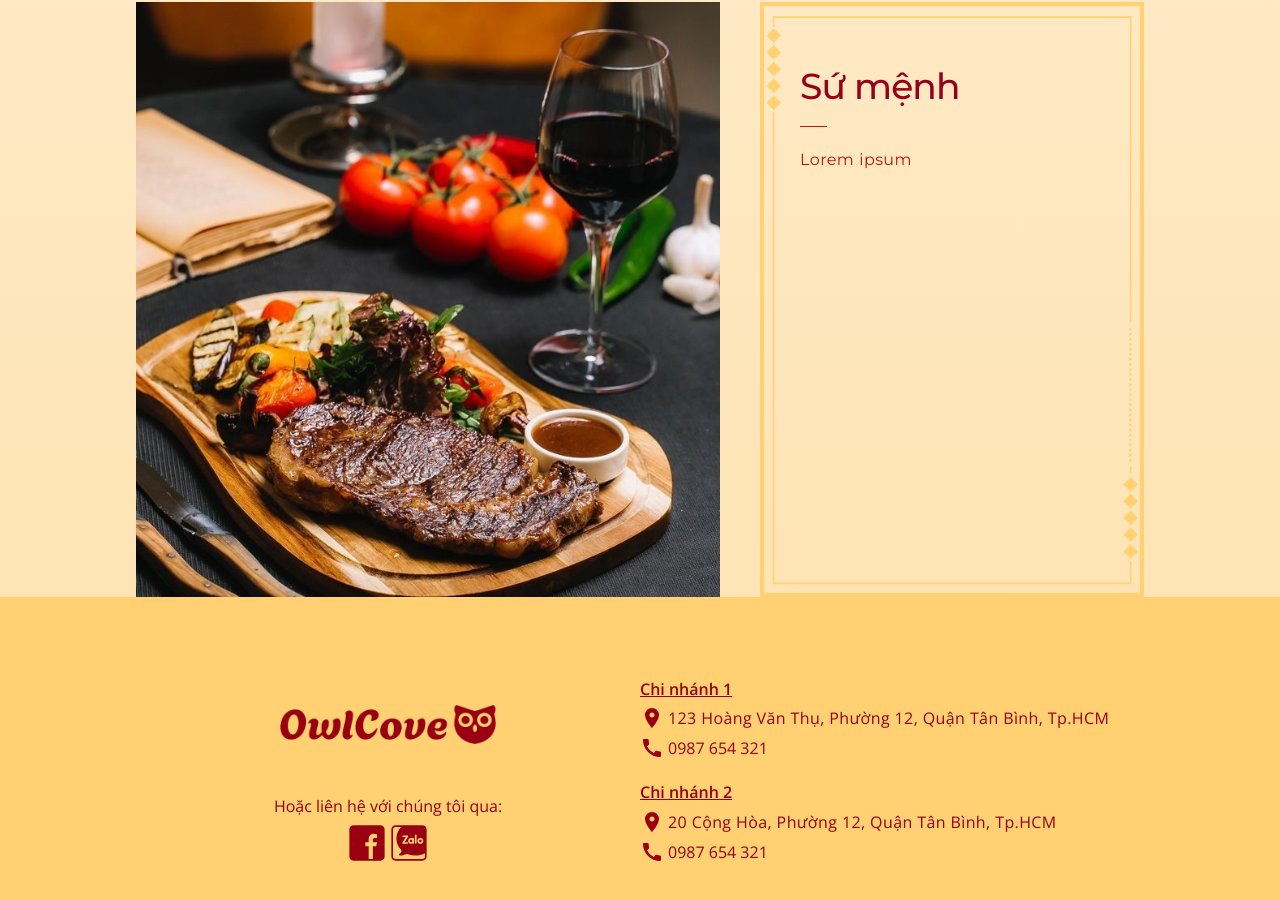
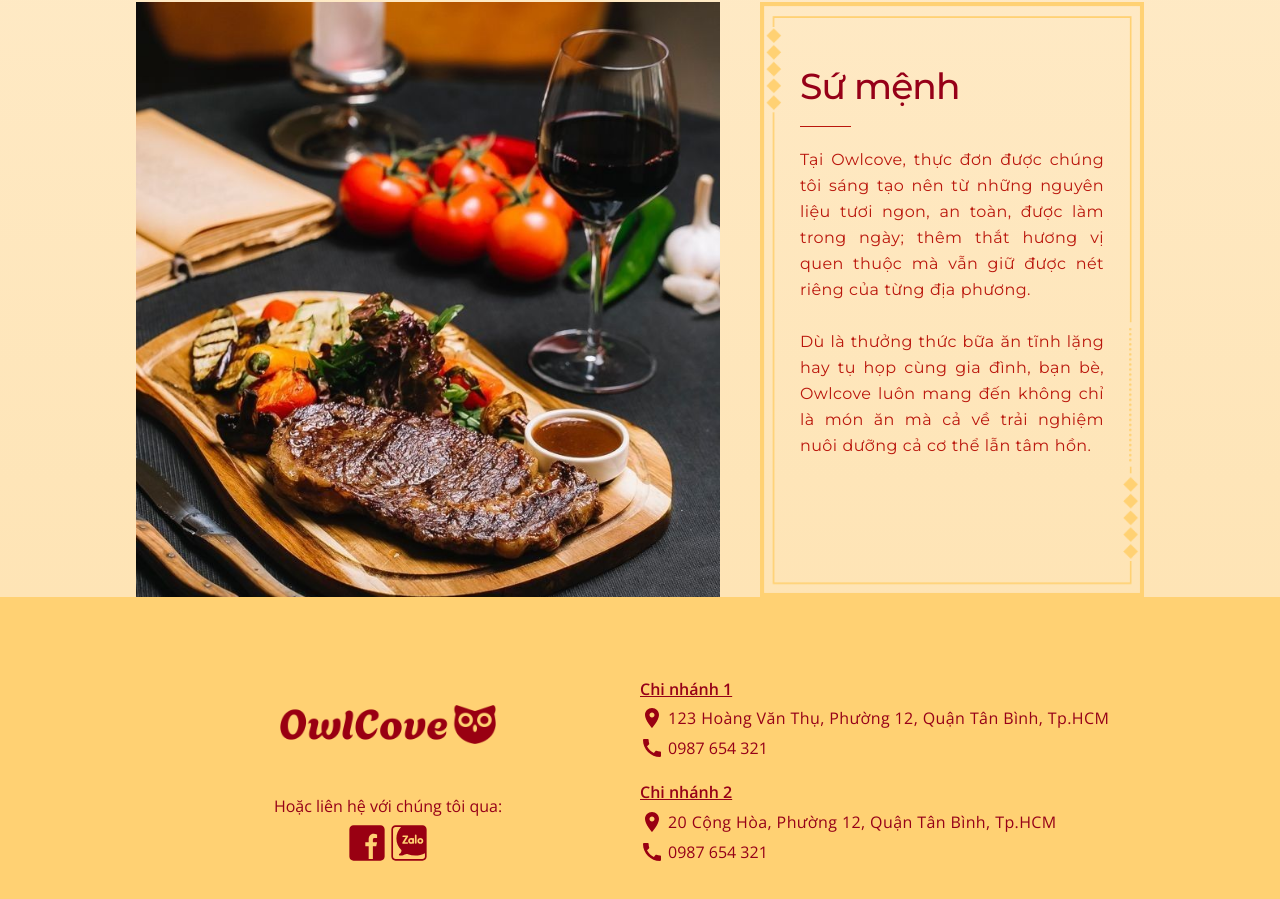
Before and after one commit to DukeHaymich/Owlcove, a Next.js app in the folder frontend/: page / in a window 1280 px wide. Shown: the part 1626-2525 px from the top of the page. Built offline with nearby package versions, Linux system fonts and the light colour scheme.

Commit message:
add: about data

```diff
--- a/frontend/src/data/about.ts
+++ b/frontend/src/data/about.ts
@@ -11,7 +11,7 @@ export const aboutData: IAboutItem[] = [
   },
   {
     title: "Sứ mệnh",
-    description: "Lorem ipsum",
+    description: "Tại Owlcove, thực đơn được chúng tôi sáng tạo nên từ những nguyên liệu tươi ngon, an toàn, được làm trong ngày; thêm thắt hương vị quen thuộc mà vẫn giữ được nét riêng của từng địa phương.<br/><br/>Dù là thưởng thức bữa ăn tĩnh lặng hay tụ họp cùng gia đình, bạn bè, Owlcove luôn mang đến không chỉ là món ăn mà cả về trải nghiệm nuôi dưỡng cả cơ thể lẫn tâm hồn.",
     img: About2
   }
 ]
```
